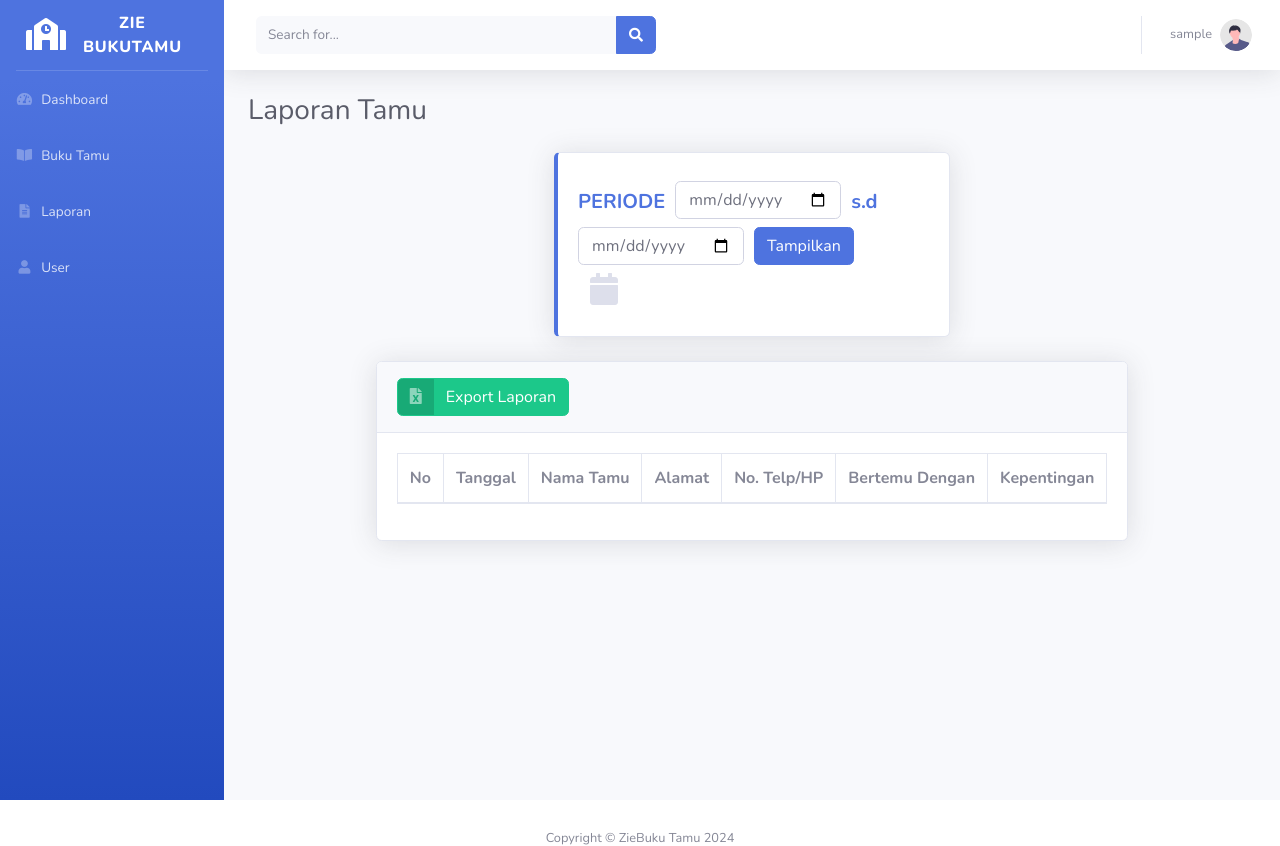
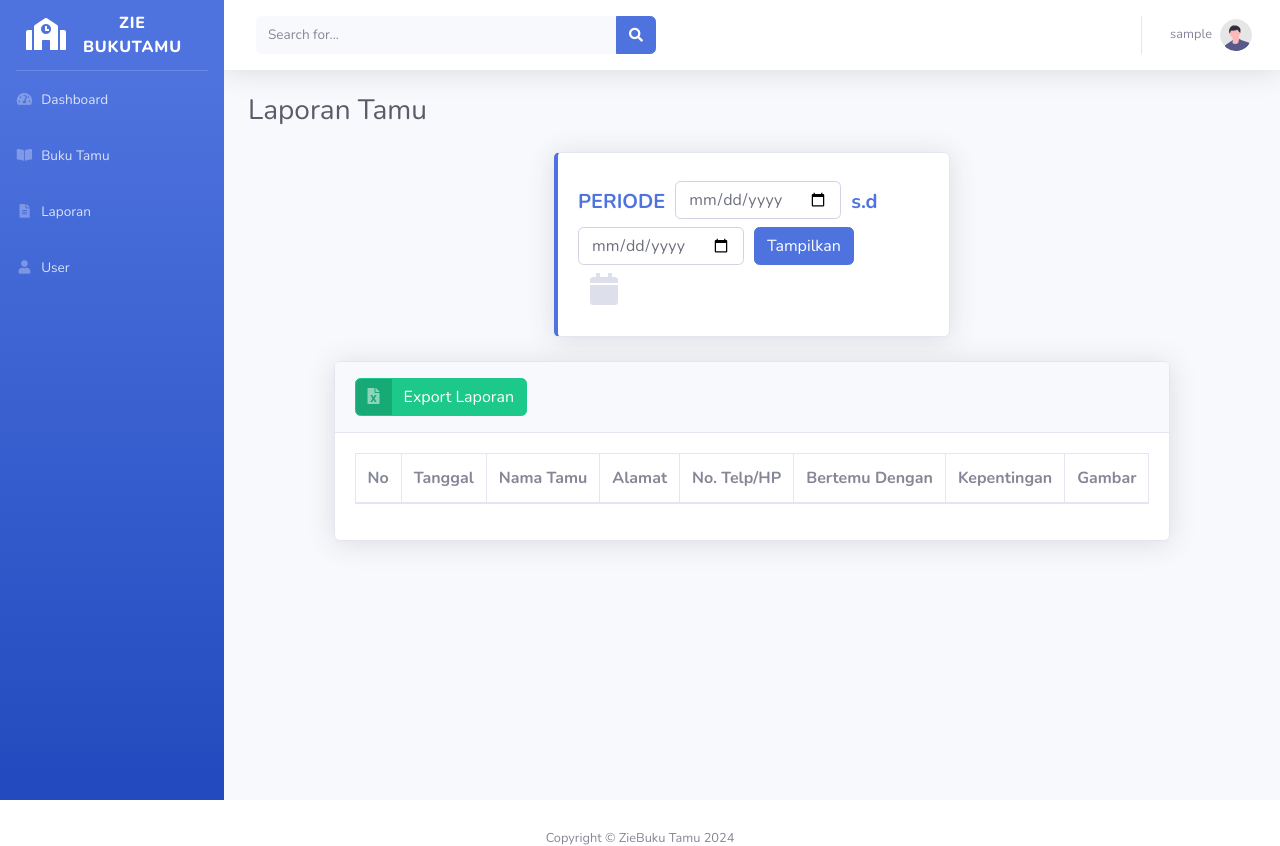
Before and after one commit to Nanazz25/app-bukutamu, a PHP site: page /laporan.php in a window 1280 px wide. Shown: the top 846 px of the page. Run offline with PHP 8.4, Linux system fonts and the light colour scheme; the visitor is signed in with stand-in values (Sample User, id 1); tables that the repository leaves empty or names only in its code hold one stand-in row (values such as "Sample post"); lists and menus that the app fills with data are empty.

Commit message:
menambahkan fitur upload gambar di buku_tamu dan tambahkan fitur upload gambar di halaman edit tamu

```diff
--- a/function.php
+++ b/function.php
@@ -34,7 +34,13 @@ function tambah_tamu($data)
     $bertemu = mysqli_real_escape_string($koneksi, $data["bertemu"]);
     $kepentingan = mysqli_real_escape_string($koneksi, $data["kepentingan"]);
 
-    $query = "INSERT INTO buku_tamu VALUES ('$kode','$tanggal','$nama_tamu','$alamat','$no_hp','$bertemu','$kepentingan')";
+    //upload gambar
+    $gambar = uploadGambar();
+    if(!$gambar) {
+        return false;
+    }
+
+    $query = "INSERT INTO buku_tamu VALUES ('$kode','$tanggal','$nama_tamu','$alamat','$no_hp','$bertemu','$kepentingan','$gambar')";
 
     if (mysqli_query($koneksi, $query)) {
         return mysqli_affected_rows($koneksi);
@@ -107,13 +113,22 @@ function ubah_tamu($data)
     $no_hp = mysqli_real_escape_string($koneksi, $data["no_hp"]);
     $bertemu = mysqli_real_escape_string($koneksi, $data["bertemu"]);
     $kepentingan = mysqli_real_escape_string($koneksi, $data["kepentingan"]);
+    $gambarLama = mysqli_real_escape_string($koneksi, $data["gambarLama"]);
+
+    //cek apakah user pilih gambar baru atau tidak
+    if($_FILES['gambar']['error'] == 4) {
+        $gambar = $gambarLama;
+    } else {
+        $gambar = uploadGambar();
+    }
 
     $query = "UPDATE buku_tamu SET
             nama_tamu = '$nama_tamu',
             alamat = '$alamat',
             no_hp = '$no_hp',
             bertemu = '$bertemu',
-            kepentingan = '$kepentingan'
+            kepentingan = '$kepentingan',
+            gambar = '$gambar'
             WHERE id_tamu = '$id'";
 
     // echo "Query: " . $query . "<br>";
@@ -165,6 +180,52 @@ function ganti_password($data)
     return mysqli_affected_rows($koneksi);
 }
 
+function uploadGambar()
+{
+    //ambil data file gambar dari variable $_FILES
+    $namaFile = $_FILES['gambar']['name'];
+    $ukuranFile = $_FILES['gambar']['size'];
+    $error = $_FILES['gambar']['error'];
+    $tmpName = $_FILES['gambar']['tmp_name'];
+
+    //cek apakah tidak ada gambar yang diunggah
+    if ($error == 4) {
+        echo"<script>
+               alert('pilih gambar terlebih dahulu!');
+             </script>";
+        return false;
+    }
+
+    //cek apakah yang diunggah adalah gambar
+    $ekstensiGambarValid = ['jpg', 'jpeg', 'png'];
+    $ekstensiGambar = explode('.', $namaFile);
+    $ekstensiGambar = strtolower(end($ekstensiGambar));
+    if (!in_array($ekstensiGambar, $ekstensiGambarValid)) {
+        echo"<script>
+               alert('File yang diunggah harus gambar!');
+             </script>";
+        return false;
+    }
+
+    //cek jika ukurannya terlalu besar
+    if($ukuranFile > 1000000){
+        echo"<script>
+               alert('Ukuran gambar terlalu besar!');
+             </script>";
+        return false;
+    }
+
+    //jika lolos pengecekan, gambar akan diunggah
+    //generate nama gambar baru dengan uniqid()
+    $namaFileBaru = uniqid();
+    $namaFileBaru .= '.';
+    $namaFileBaru .= $ekstensiGambar;
+
+    move_uploaded_file($tmpName,'src/upload_gambar/'.$namaFileBaru);
+
+    return $namaFileBaru;
+}
+
 
 
 ?>
--- a/laporan.php
+++ b/laporan.php
@@ -6,12 +6,12 @@ if(isset($_POST['tampilkan'])){
     $p_awal = $_POST['p_awal'];
     $p_akhir = $_POST['p_akhir'];
 
-    $link = "export-laporan.php?cari=true&p_awal=&p_awal&p_akhir=&p_akhir";
-    //query sesuai dengan keyword
+    $link = "export-laporan.php?cari=true&p_awal=$p_awal&p_akhir=$p_akhir";
+    //query sesuai dengan periode yang dipilih
     $buku_tamu = query("SELECT * FROM buku_tamu WHERE tanggal BETWEEN '$p_awal' AND '$p_akhir' ");
 } else {
     //query ambil semua data buku tamu
-    $buku_tamu = query( "SELECT * FROM buku_tamu ORDER BY tanggal DESC");
+    $buku_tamu = query("SELECT * FROM buku_tamu ORDER BY tanggal DESC");
 }
 
 ?>
@@ -36,19 +36,16 @@ if(isset($_POST['tampilkan'])){
                                             <div class="font-weight-bold text-primary text-uppercase mb-1">Periode</div>
                                         </div>
                                         <div class="col-auto">
-                                            <input type="date" class="form-control mb-2" id="p_awal" name="p_awal"
-                                                required>
+                                            <input type="date" class="form-control mb-2" id="p_awal" name="p_awal" required>
                                         </div>
                                         <div class="col-auto">
                                             <div class="font-weight-bold text-primary mb-1">s.d</div>
                                         </div>
                                         <div class="col-auto">
-                                            <input type="date" class="form-control mb-2" id="p_akhir" name="p_akhir"
-                                                required>
+                                            <input type="date" class="form-control mb-2" id="p_akhir" name="p_akhir" required>
                                         </div>
                                         <div class="col-auto">
-                                            <button type="submit" name="tampilkan"
-                                                class="btn btn-primary mb-2">Tampilkan</button>
+                                            <button type="submit" name="tampilkan" class="btn btn-primary mb-2">Tampilkan</button>
                                         </div>
                                 </form>
                             </div>
@@ -64,7 +61,7 @@ if(isset($_POST['tampilkan'])){
     <!-- -->
     <div class="card shadow mb-4">
         <div class="card-header py-3">
-            <a href="<?= isset($_POST['tampilkan']) ? $link : 'export-laporan.php' ; ?>" target='_blank' class="btn btn-success btn-icon-split">
+            <a href="<?= isset($_POST['tampilkan']) ? $link : 'export-laporan.php'; ?>" target='_blank' class="btn btn-success btn-icon-split">
                 <span class="icon text-white-50">
                     <i class="fas fa-file-excel"></i>
                 </span>
@@ -83,7 +80,7 @@ if(isset($_POST['tampilkan'])){
                             <th>No. Telp/HP</th>
                             <th>Bertemu Dengan</th>
                             <th>Kepentingan</th>
-                            <!-- <th>Aksi</th> -->
+                            <th>Gambar</th> <!-- Kolom Foto -->
                         </tr>
                     </thead>
                     <tbody>
@@ -91,10 +88,9 @@ if(isset($_POST['tampilkan'])){
                         if (isset($_POST['tampilkan'])) {
                             $p_awal = $_POST['p_awal'];
                             $p_akhir = $_POST['p_akhir'];
-                            // penomoran auto-increment
+                            // Penomoran auto-increment
                             $no = 1;
-                            //query untuk memanggil semua data buku dari tabel buku_tamu
-                            $buku_tamu = query("SELECT * FROM buku_tamu WHERE tanggal BETWEEN '$p_awal' AND '$p_akhir' ");
+                            // Loop melalui data buku tamu yang sudah difilter
                             foreach ($buku_tamu as $tamu) : ?>
                                 <tr>
                                     <td><?= $no++; ?></td>
@@ -105,9 +101,11 @@ if(isset($_POST['tampilkan'])){
                                     <td><?= $tamu['bertemu'] ?></td>
                                     <td><?= $tamu['kepentingan'] ?></td>
                                     <td>
-                                        <!-- <a class="btn btn-success" href="edit-tamu.php?id=<?= $tamu['id_tamu'] ?>">Ubah</a>
-                                        <a onclick="return confirm('Apakah anda yakin ingin menghapus data ini?');"
-                                            class="btn btn-danger" href="hapus-tamu.php?id=<?= $tamu['id_tamu'] ?>">Hapus</a> -->
+                                        <?php if ($tamu['gambar']) : ?>
+                                            <img src="src/upload_gambar/<?= $tamu['gambar'] ?>" width="60" alt="Foto Tamu">
+                                        <?php else : ?>
+                                            <span>Tidak ada foto</span>
+                                        <?php endif; ?>
                                     </td>
                                 </tr>
                             <?php endforeach; ?>
@@ -120,8 +118,6 @@ if(isset($_POST['tampilkan'])){
     </div>
 </div>
 
-
-
 </div>
 
 </div>
```
Also changed, not shown: buku-tamu.php (+10 -0 lines), edit-tamu.php (+9 -1 lines).
